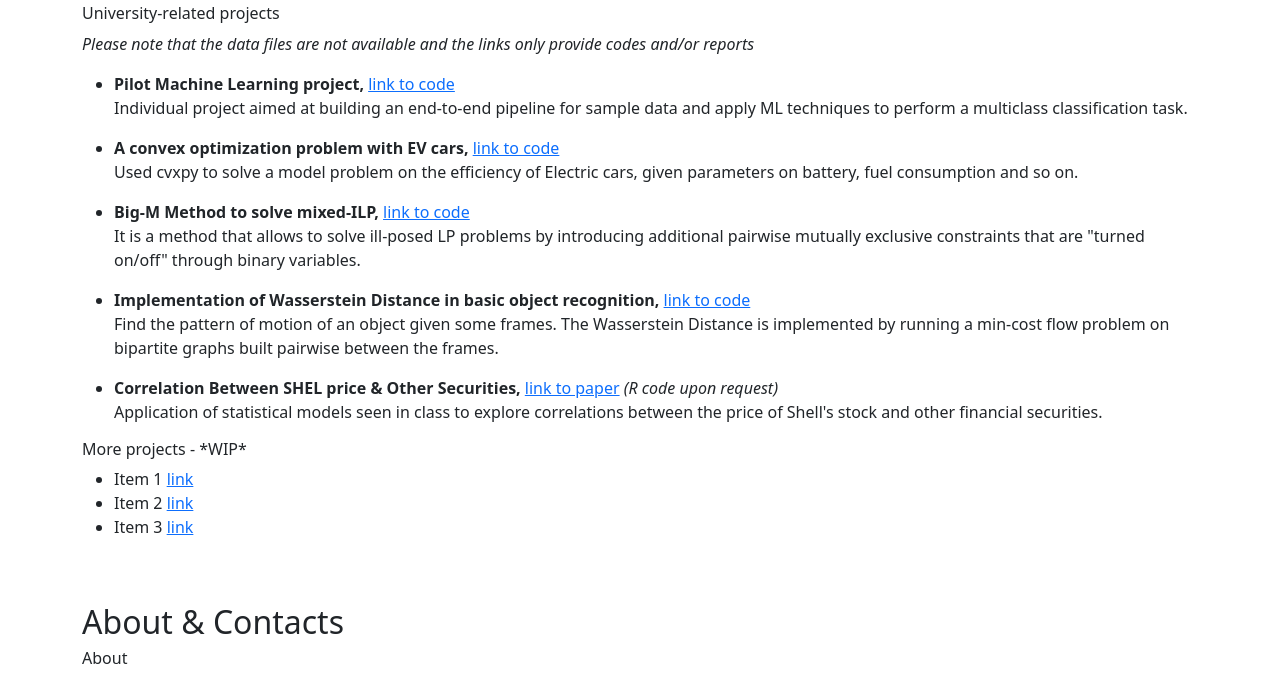
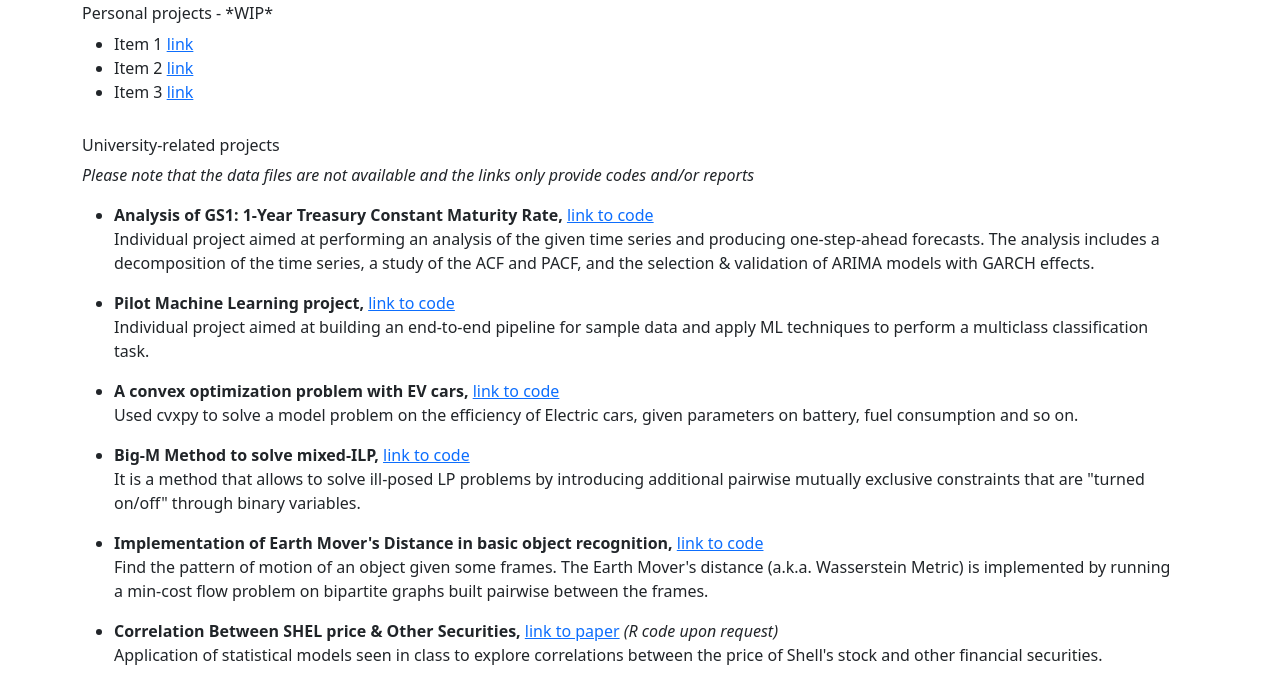
Before and after one commit to smauloni/smauloni.github.io, a plain HTML site: page index.html in a window 1280 px wide. Shown: the part 116-789 px from the top of the page. Drawn offline with nearby package versions, Linux system fonts and the light colour scheme.

Commit message:
Add files via upload

```diff
--- a/index.html
+++ b/index.html
@@ -3,7 +3,6 @@
 
 <head>
     <title>Stefano Mauloni</title>
-    <!-- <link rel="stylesheet" type="text/css" href="style.css"> -->
     <meta charset="utf-8">
     <meta name="viewport" content="width=device-width, initial-scale=1">
     <link href="https://cdn.jsdelivr.net/npm/bootstrap@5.3.3/dist/css/bootstrap.min.css" rel="stylesheet" integrity="sha384-QWTKZyjpPEjISv5WaRU9OFeRpok6YctnYmDr5pNlyT2bRjXh0JMhjY6hW+ALEwIH" crossorigin="anonymous">
@@ -38,11 +37,29 @@
 
     <div class="container" id="Portfolio">
         <h2>Portfolio</h2>
+
+
+        <div class="row">
+            <div class="col">
+                <h6>Personal projects - *WIP*</h6>
+                <ul>
+                    <li>Item 1 <a href="https://smauloni.github.io/">link</a></li>
+                    <li>Item 2 <a href="https://smauloni.github.io/">link</a></li>
+                    <li>Item 3 <a href="https://smauloni.github.io/">link</a></li>
+                </ul>
+        </div>
+        <p></p>
         <div class="row">
             <div class="col">
                 <h6>University-related projects</h6>
                 <p><i>Please note that the data files are not available and the links only provide codes and/or reports</i></p>
                 <ul>
+                    <li><b>Analysis of GS1: 1-Year Treasury Constant Maturity Rate, </b><a href="https://smauloni.github.io/Time_Series_Analysis_Project.pdf">link to code</a>
+                        <p>Individual project aimed at performing an analysis of the given time series and producing one-step-ahead forecasts.
+                            The analysis includes a decomposition of the time series, a study of the ACF and PACF, and the selection & validation of ARIMA models with GARCH effects.</p>
+                        </p>
+                    </li>
+
                     <li><b>Pilot Machine Learning project, </b><a href="https://smauloni.github.io/ML_Individual.html">link to code</a>
                         <p>Individual project aimed at building an end-to-end pipeline for sample data and apply ML techniques
                              to perform a multiclass classification task.</p>
@@ -54,8 +71,8 @@
                         <p>It is a method that allows to solve ill-posed LP problems by introducing additional pairwise
                             mutually exclusive constraints that are "turned on/off" through binary variables.</p>
                     </li>
-                    <li><b>Implementation of Wasserstein Distance in basic object recognition, </b><a href="https://smauloni.github.io/EM_Dist.html">link to code</a>
-                        <p>Find the pattern of motion of an object given some frames. The Wasserstein Distance is implemented by running a min-cost flow
+                    <li><b>Implementation of Earth Mover's Distance in basic object recognition, </b><a href="https://smauloni.github.io/EM_Dist.html">link to code</a>
+                        <p>Find the pattern of motion of an object given some frames. The Earth Mover's distance (a.k.a. Wasserstein Metric) is implemented by running a min-cost flow
                             problem on bipartite graphs built pairwise between the frames.
                         </p>
                     </li>
@@ -65,16 +82,9 @@
                     </li>
                 </ul>
         </div>
-        <div class="row">
-            <div class="col">
-                <h6>More projects - *WIP*</h6>
-                <ul>
-                    <li>Item 1 <a href="https://smauloni.github.io/">link</a></li>
-                    <li>Item 2 <a href="https://smauloni.github.io/">link</a></li>
-                    <li>Item 3 <a href="https://smauloni.github.io/">link</a></li>
-                </ul>
-        </div>
 
+
+    </div>
 
     <p></p>
     <p></p>
@@ -95,7 +105,6 @@
                         <path d="M6.428 1.151C6.708.591 7.213 0 8 0s1.292.592 1.572 1.151C9.861 1.73 10 2.431 10 3v3.691l5.17 2.585a1.5 1.5 0 0 1 .83 1.342V12a.5.5 0 0 1-.582.493l-5.507-.918-.375 2.253 1.318 1.318A.5.5 0 0 1 10.5 16h-5a.5.5 0 0 1-.354-.854l1.319-1.318-.376-2.253-5.507.918A.5.5 0 0 1 0 12v-1.382a1.5 1.5 0 0 1 .83-1.342L6 6.691V3c0-.568.14-1.271.428-1.849m.894.448C7.111 2.02 7 2.569 7 3v4a.5.5 0 0 1-.276.447l-5.448 2.724a.5.5 0 0 0-.276.447v.792l5.418-.903a.5.5 0 0 1 .575.41l.5 3a.5.5 0 0 1-.14.437L6.708 15h2.586l-.647-.646a.5.5 0 0 1-.14-.436l.5-3a.5.5 0 0 1 .576-.411L15 11.41v-.792a.5.5 0 0 0-.276-.447L9.276 7.447A.5.5 0 0 1 9 7V3c0-.432-.11-.979-.322-1.401C8.458 1.159 8.213 1 8 1s-.458.158-.678.599"/>
                       </svg> Incoming Exchange Student - Faculty of Arts and Science, <a href="https://www.utoronto.ca/">University of Toronto</a>
                     </li>
-                    <li>Item 3</li>
                 </ul>
                 <h6>Contacts</h6>
                 <table class="table-sm table-borderless table-responsive-sm">
@@ -126,56 +135,7 @@
     <p></p>
     <p></p>
     <p></p>
-<!--
-    <div class="container">
-    <h2>Education</h2>
-        <div class="row">
-            <div class="col">
-                <ul>
-                    <li><svg xmlns="http://www.w3.org/2000/svg" width="16" height="16" fill="currentColor" class="bi bi-backpack" viewBox="0 0 16 16">
-                        <path d="M4.04 7.43a4 4 0 0 1 7.92 0 .5.5 0 1 1-.99.14 3 3 0 0 0-5.94 0 .5.5 0 1 1-.99-.14M4 9.5a.5.5 0 0 1 .5-.5h7a.5.5 0 0 1 .5.5v4a.5.5 0 0 1-.5.5h-7a.5.5 0 0 1-.5-.5zm1 .5v3h6v-3h-1v.5a.5.5 0 0 1-1 0V10z"/>
-                        <path d="M6 2.341V2a2 2 0 1 1 4 0v.341c2.33.824 4 3.047 4 5.659v5.5a2.5 2.5 0 0 1-2.5 2.5h-7A2.5 2.5 0 0 1 2 13.5V8a6 6 0 0 1 4-5.659M7 2v.083a6 6 0 0 1 2 0V2a1 1 0 0 0-2 0m1 1a5 5 0 0 0-5 5v5.5A1.5 1.5 0 0 0 4.5 15h7a1.5 1.5 0 0 0 1.5-1.5V8a5 5 0 0 0-5-5"/>
-                      </svg> BSc - Mathematical and Computing Sciences for Artificial Intelligence, <a href="https://www.unibocconi.it/">Bocconi University</a></li>
-                    </li>
-                    <li><svg xmlns="http://www.w3.org/2000/svg" width="16" height="16" fill="currentColor" class="bi bi-airplane" viewBox="0 0 16 16">
-                        <path d="M6.428 1.151C6.708.591 7.213 0 8 0s1.292.592 1.572 1.151C9.861 1.73 10 2.431 10 3v3.691l5.17 2.585a1.5 1.5 0 0 1 .83 1.342V12a.5.5 0 0 1-.582.493l-5.507-.918-.375 2.253 1.318 1.318A.5.5 0 0 1 10.5 16h-5a.5.5 0 0 1-.354-.854l1.319-1.318-.376-2.253-5.507.918A.5.5 0 0 1 0 12v-1.382a1.5 1.5 0 0 1 .83-1.342L6 6.691V3c0-.568.14-1.271.428-1.849m.894.448C7.111 2.02 7 2.569 7 3v4a.5.5 0 0 1-.276.447l-5.448 2.724a.5.5 0 0 0-.276.447v.792l5.418-.903a.5.5 0 0 1 .575.41l.5 3a.5.5 0 0 1-.14.437L6.708 15h2.586l-.647-.646a.5.5 0 0 1-.14-.436l.5-3a.5.5 0 0 1 .576-.411L15 11.41v-.792a.5.5 0 0 0-.276-.447L9.276 7.447A.5.5 0 0 1 9 7V3c0-.432-.11-.979-.322-1.401C8.458 1.159 8.213 1 8 1s-.458.158-.678.599"/>
-                      </svg> Incoming Exchange Student - Faculty of Arts and Science, <a href="https://www.utoronto.ca/">University of Toronto</a></li>
-                    <li>Item 3</li>
-                </ul>
-            </div>
-        </div>
-    </div>
 
 
-
-    <div class="container-sm" id="Contacts">
-        <table class="table-sm table-borderless table-responsive-sm">
-            <thead>
-                <tr>
-                    <th><h3>Contacts</h3></th>
-                </tr>
-            </thead>
-            <tbody class="table-group-divider">
-                <tr>
-                    <td width="25%">
-                        <a style="color: #77777c; text-decoration: none;" href="mailto:stefano.mauloni@studbocconi.it"><svg xmlns="http://www.w3.org/2000/svg" width="40" height="40" fill="currentColor" class="bi bi-at" viewBox="0 0 16 16">
-                        <path d="M13.106 7.222c0-2.967-2.249-5.032-5.482-5.032-3.35 0-5.646 2.318-5.646 5.702 0 3.493 2.235 5.708 5.762 5.708.862 0 1.689-.123 2.304-.335v-.862c-.43.199-1.354.328-2.29.328-2.926 0-4.813-1.88-4.813-4.798 0-2.844 1.921-4.881 4.594-4.881 2.735 0 4.608 1.688 4.608 4.156 0 1.682-.554 2.769-1.416 2.769-.492 0-.772-.28-.772-.76V5.206H8.923v.834h-.11c-.266-.595-.881-.964-1.6-.964-1.4 0-2.378 1.162-2.378 2.823 0 1.737.957 2.906 2.379 2.906.8 0 1.415-.39 1.709-1.087h.11c.081.67.703 1.148 1.503 1.148 1.572 0 2.57-1.415 2.57-3.643zm-7.177.704c0-1.197.54-1.907 1.456-1.907.93 0 1.524.738 1.524 1.907S8.308 9.84 7.371 9.84c-.895 0-1.442-.725-1.442-1.914"/>
-                        </svg>E-mail</a>
-                    </td>
-                    <td width="25%">
-                        <a style="color: #77777c; text-decoration: none;" href="https://www.linkedin.com/in/stefano-mauloni/"><svg xmlns="http://www.w3.org/2000/svg" width="40" height="40" fill="currentColor" class="bi bi-linkedin" viewBox="0 0 16 16">
-                        <path d="M0 1.146C0 .513.526 0 1.175 0h13.65C15.474 0 16 .513 16 1.146v13.708c0 .633-.526 1.146-1.175 1.146H1.175C.526 16 0 15.487 0 14.854zm4.943 12.248V6.169H2.542v7.225zm-1.2-8.212c.837 0 1.358-.554 1.358-1.248-.015-.709-.52-1.248-1.342-1.248S2.4 3.226 2.4 3.934c0 .694.521 1.248 1.327 1.248zm4.908 8.212V9.359c0-.216.016-.432.08-.586.173-.431.568-.878 1.232-.878.869 0 1.216.662 1.216 1.634v3.865h2.401V9.25c0-2.22-1.184-3.252-2.764-3.252-1.274 0-1.845.7-2.165 1.193v.025h-.016l.016-.025V6.169h-2.4c.03.678 0 7.225 0 7.225z"/>
-                        </svg> Linkedin</a>
-                    </td>
-                    <td width="25%">
-                        <a style="color: #77777c; text-decoration: none;" href="https://www.instagram.com/stefanomauloni/"><svg xmlns="http://www.w3.org/2000/svg" width="40" height="40" fill="currentColor" class="bi bi-instagram" viewBox="0 0 16 16">
-                        <path d="M8 0C5.829 0 5.556.01 4.703.048 3.85.088 3.269.222 2.76.42a3.9 3.9 0 0 0-1.417.923A3.9 3.9 0 0 0 .42 2.76C.222 3.268.087 3.85.048 4.7.01 5.555 0 5.827 0 8.001c0 2.172.01 2.444.048 3.297.04.852.174 1.433.372 1.942.205.526.478.972.923 1.417.444.445.89.719 1.416.923.51.198 1.09.333 1.942.372C5.555 15.99 5.827 16 8 16s2.444-.01 3.298-.048c.851-.04 1.434-.174 1.943-.372a3.9 3.9 0 0 0 1.416-.923c.445-.445.718-.891.923-1.417.197-.509.332-1.09.372-1.942C15.99 10.445 16 10.173 16 8s-.01-2.445-.048-3.299c-.04-.851-.175-1.433-.372-1.941a3.9 3.9 0 0 0-.923-1.417A3.9 3.9 0 0 0 13.24.42c-.51-.198-1.092-.333-1.943-.372C10.443.01 10.172 0 7.998 0zm-.717 1.442h.718c2.136 0 2.389.007 3.232.046.78.035 1.204.166 1.486.275.373.145.64.319.92.599s.453.546.598.92c.11.281.24.705.275 1.485.039.843.047 1.096.047 3.231s-.008 2.389-.047 3.232c-.035.78-.166 1.203-.275 1.485a2.5 2.5 0 0 1-.599.919c-.28.28-.546.453-.92.598-.28.11-.704.24-1.485.276-.843.038-1.096.047-3.232.047s-2.39-.009-3.233-.047c-.78-.036-1.203-.166-1.485-.276a2.5 2.5 0 0 1-.92-.598 2.5 2.5 0 0 1-.6-.92c-.109-.281-.24-.705-.275-1.485-.038-.843-.046-1.096-.046-3.233s.008-2.388.046-3.231c.036-.78.166-1.204.276-1.486.145-.373.319-.64.599-.92s.546-.453.92-.598c.282-.11.705-.24 1.485-.276.738-.034 1.024-.044 2.515-.045zm4.988 1.328a.96.96 0 1 0 0 1.92.96.96 0 0 0 0-1.92m-4.27 1.122a4.109 4.109 0 1 0 0 8.217 4.109 4.109 0 0 0 0-8.217m0 1.441a2.667 2.667 0 1 1 0 5.334 2.667 2.667 0 0 1 0-5.334"/>
-                        </svg> Instagram</a>
-                    </td>
-                </tr>
-            </tbody>
-        </table>
-    </div>
-
--->
+</body>
 </html>
```
Also changed, not shown: 1 other file.
